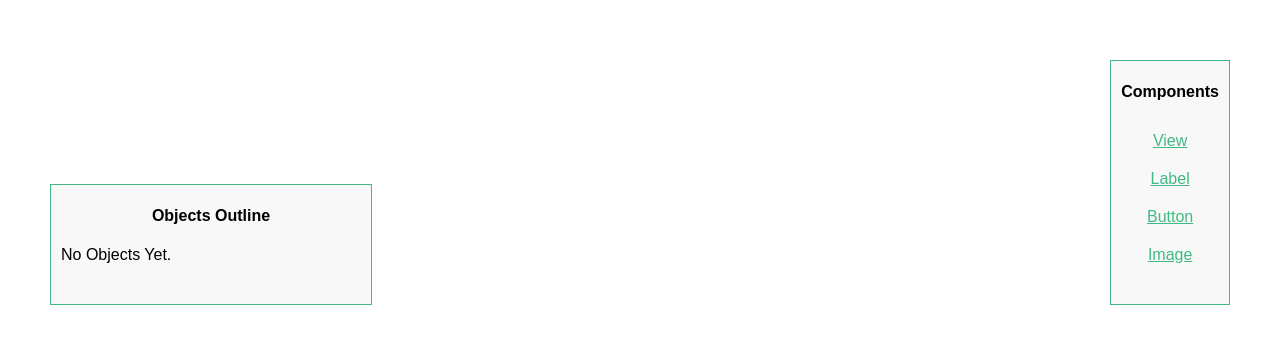
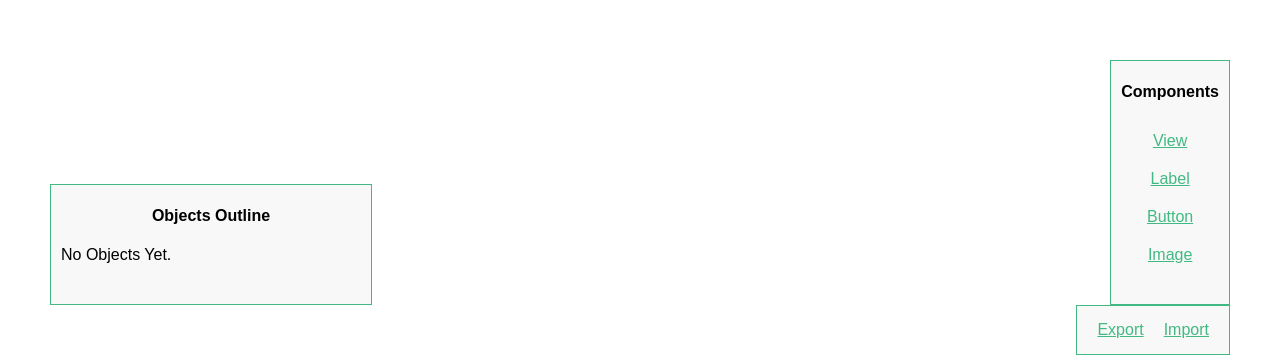
Before and after one commit to LahK/AutoLayout-for-Web-Development, a plain HTML site: page vuejs/index.html in a window 1280 px wide. Shown: the part 445-800 px from the top of the page. Drawn offline with nearby package versions, Linux system fonts and the light colour scheme.

Commit message:
feature #8
1. 添加菜单栏
2. 绑定 Export 选项 onclick 事件

```diff
--- a/vuejs/css/main.css
+++ b/vuejs/css/main.css
@@ -27,6 +27,27 @@
 .tool {
 	z-index: 99;
 	border: 1px solid #42b983;
+}
+
+.menu {
+	position: fixed;
+	bottom: 0;
+	right: 50px;
+
+	display: flex;
+	flex-direction: row;
+	justify-content: space-around;
+	align-items: center;
+
+	padding: 10px;
+	height: auto;
+	width: auto;
+
+	background: #f8f8f8;
+}
+.menu>a {
+	color: #42b983;
+	padding: 5px 10px;
 }
 
 .components-lib {
--- a/vuejs/index.html
+++ b/vuejs/index.html
@@ -248,6 +248,10 @@
 
 			</div>
 		</div>
+		<div class="tool menu" @dragstart="toolOnDragStart($event)" @drag="toolOnDrag($event)" draggable>
+			<a href="#" @click="exportToJsonFile">Export</a>
+			<a href="#">Import</a>
+		</div>
 	</div>
 	<script src="https://unpkg.com/vue/dist/vue.js"></script>
 	<script src="./js/config.js"></script>
```
